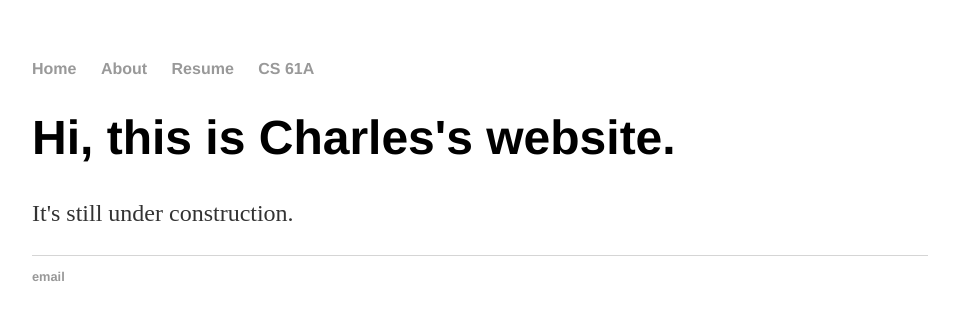
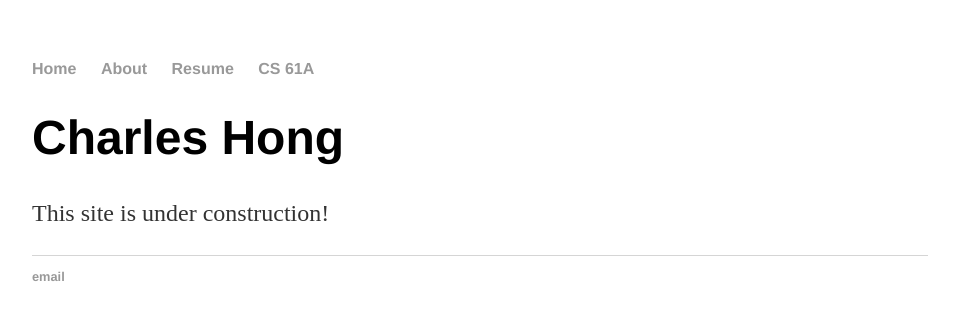
Before and after one commit to charleshong3/charleshong3.github.io, a Jekyll site: the page built from index.html, in a window 1280 px wide. Shown: the top 320 px of the page, without its empty margins (160-1119 px from the left). Built offline with Jekyll 4.4.1, drawn with Linux system fonts in a browser that asks for light colours.

Commit message:
changed home page

```diff
--- a/index.html
+++ b/index.html
@@ -3,6 +3,6 @@ layout: default
 title: Charles Hong
 ---
 <div class="blurb">
-    <h1>Hi, this is Charles's website.</h1>
-    <p>It's still under construction.</p>
+    <h1>Charles Hong</h1>
+    <p>This site is under construction!</p>
 </div><!-- /.blurb -->
```
